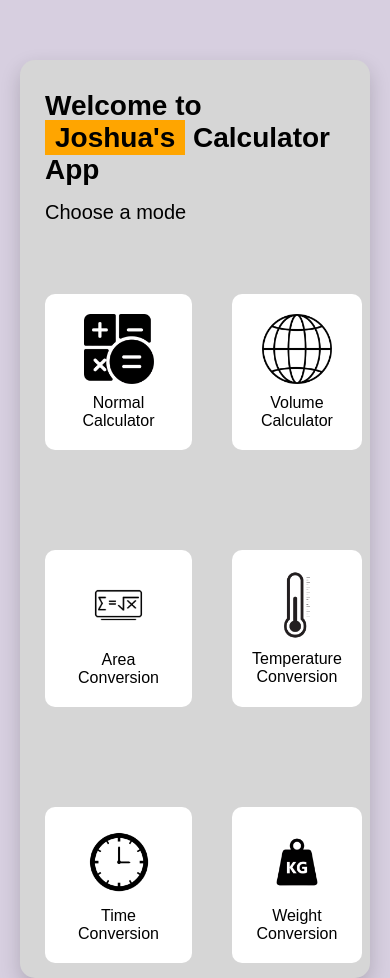
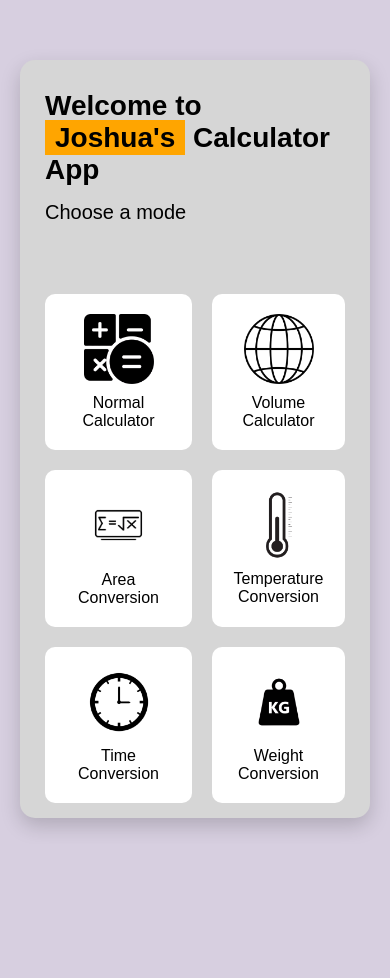
Before and after one commit to Josh-codes165/Calculator, a React (Vite) app: page / in a window 390 px wide. After the commit the page ends 844 px from the top, so only its background shows below. Built offline with nearby package versions, Linux system fonts and the light colour scheme.

Commit message:
st third

```diff
--- a/src/App.css
+++ b/src/App.css
@@ -94,8 +94,7 @@ a {
   .images {
     display: grid;
     grid-template-columns: 1fr 1fr;
-    gap: 40px;
-    row-gap: 100px;
+    gap: 20px;
     margin-top: 70px;
     /* margin-left: 50px; */
   }
@@ -106,8 +105,7 @@ a {
   .images {
     display: grid;
     grid-template-columns: 1fr 1fr;
-    gap: 40px;
-    row-gap: 100px;
+    gap: 20px;
     margin-top: 70px;
     /* margin-left: 50px; */
   }
@@ -122,8 +120,7 @@ a {
   .images {
     display: grid;
     grid-template-columns: 1fr 1fr;
-    gap: 40px;
-    row-gap: 100px;
+    gap: 20px;
     margin-top: 70px;
     /* margin-left: 50px; */
   }
@@ -138,8 +135,7 @@ a {
   .images {
     display: grid;
     grid-template-columns: 1fr 1fr;
-    gap: 40px;
-    row-gap: 100px;
+    gap: 20px;
     margin-top: 70px;
     /* margin-left: 50px; */
   }
@@ -154,8 +150,7 @@ a {
   .images {
     display: grid;
     grid-template-columns: 1fr 1fr;
-    gap: 40px;
-    row-gap: 100px;
+    gap: 20px;
     margin-top: 70px;
     /* margin-left: 50px; */
   }
```
